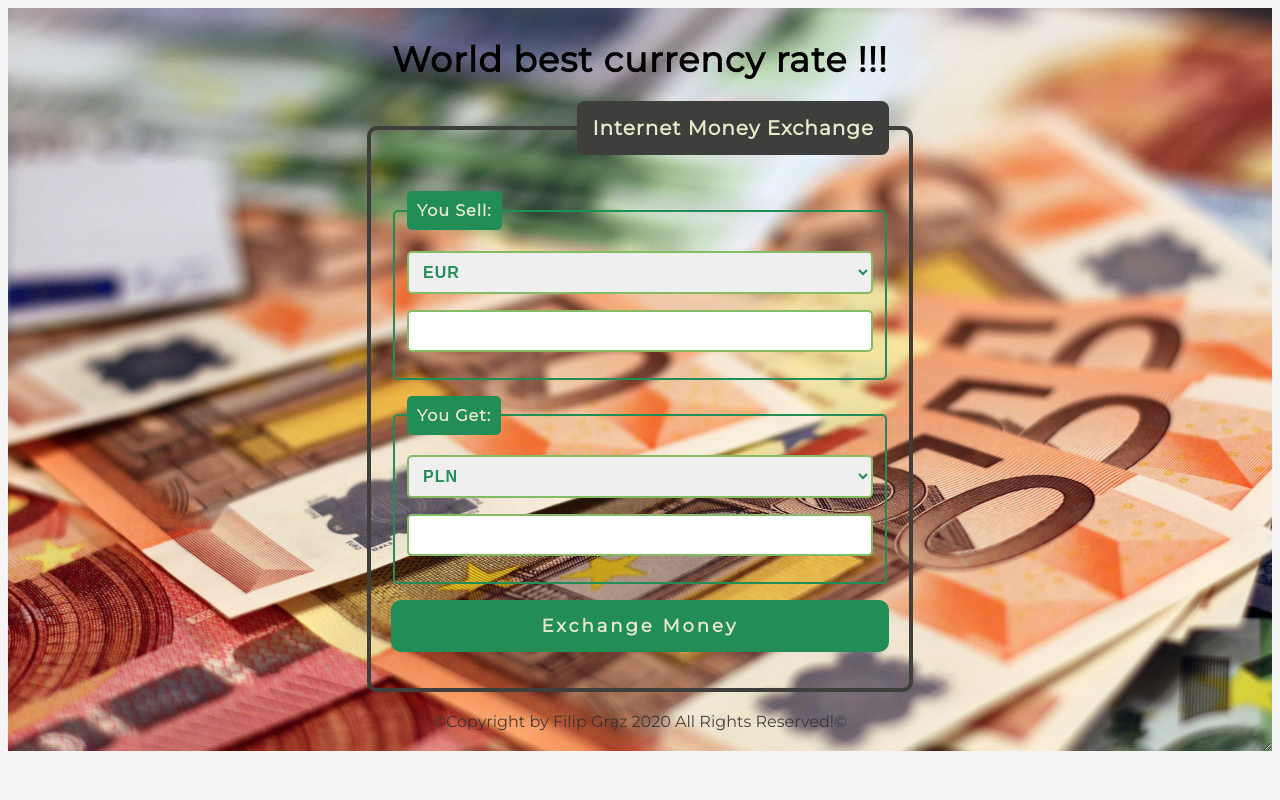
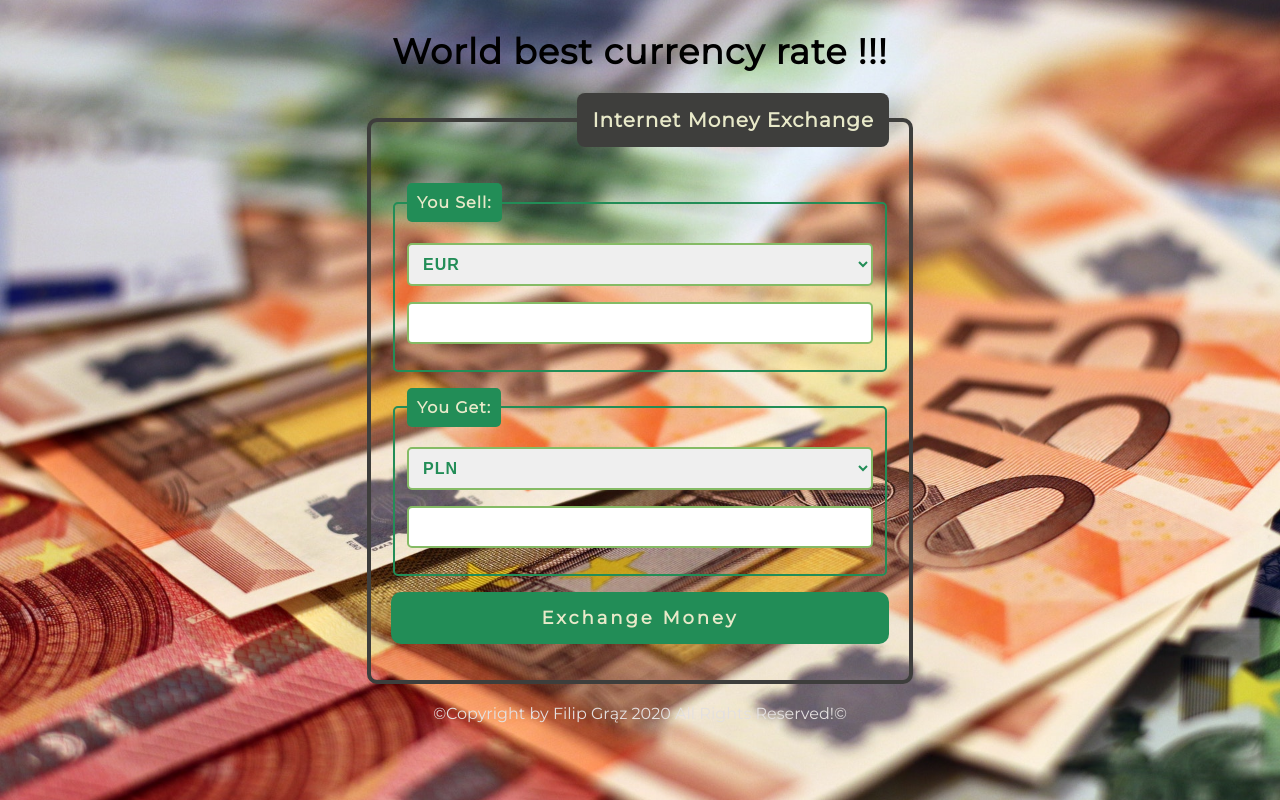
Before and after one commit to FilipGraz/CurrencyConverter, a plain HTML site: page index.html in a window 1280 px wide. Drawn offline with Linux system fonts and the light colour scheme.

Commit message:
new background added

```diff
--- a/css/background.css
+++ /dev/null
@@ -1,9 +0,0 @@
-.background {
-    resize: both;
-    overflow: auto;
-    background-image: url("../Images/currency.jpg");
-    background-repeat: no-repeat;
-    background-position: center;
-    background-size: cover;
-    background-attachment: fixed;
-}
--- a/css/style.css
+++ b/css/style.css
@@ -9,10 +9,17 @@ html {
 .body {
     font-family: 'Montserrat', sans-serif;
     background-color: rgb(245, 245, 245);
+    resize: both;
+    overflow: auto;
+    background-image: url("../Images/currency.jpg");
+    background-repeat: no-repeat;
+    background-position: center;
+    background-size: cover;
+    background-attachment: fixed;
 }
 
 .footer {
-    color: rgba(51, 49, 49, 0.9);
+    color: rgb(228, 224, 224);
     font-size: 16px;
     text-align: center;
     margin-top: 20px;
--- a/index.html
+++ b/index.html
@@ -12,14 +12,13 @@
     <link href="css/style.css" rel="stylesheet">
     <link href="css/container.css" rel="stylesheet">
     <link href="css/form.css" rel="stylesheet">
-    <link href="css/background.css" rel="stylesheet">
     <link href="https://fonts.googleapis.com/css2?family=Montserrat:ital,wght@0,400;1,600&display=swap"
         rel="stylesheet">
     <script defer src="js/script.js"></script>
 </head>
 
 <body class="body">
-    <div class="background">
+
     <div class="container">
         <header class="container__header">World best currency rate !!!</header>
         <form class="form js-form">
@@ -74,7 +73,7 @@
     <footer class="footer">&copy;Copyright by Filip Grąz 2020 All Rights Reserved!&copy;</footer>
 
 
-    </div>
+
 </body>
 
 </html>
```
Lines whose indentation alone changed are shown as unchanged.
